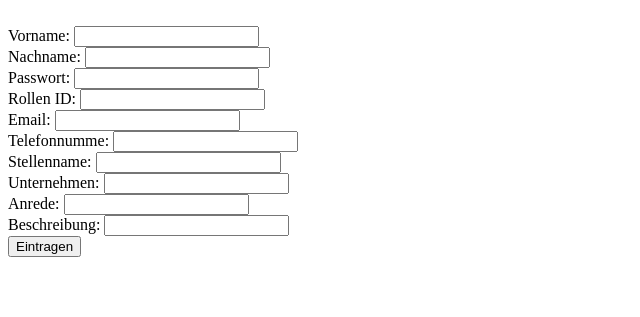
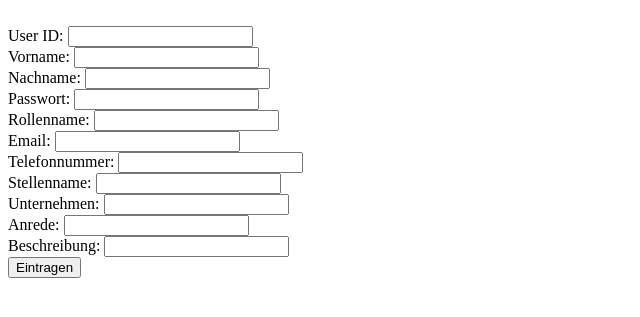
Before and after one commit to sigmassimo/fab_mobil, a PHP site: page /insertnewuserform.html in a window 1280 px wide. Shown: the top 317 px of the page, without its empty margins (0-640 px from the left). Run offline with PHP 8.4, Linux system fonts and the light colour scheme.

Commit message:
changed Rollen.php + insertnewuser.php

```diff
--- a/Docker/htdocs/insertnewuser.php
+++ b/Docker/htdocs/insertnewuser.php
@@ -41,7 +41,7 @@ if ($rollen_id == NULL){
 
 
 //ander Daten übernehmen
-$user_id = $_POST['user_id'];
+// $user_id = $_POST['user_id'];       weglassen, zum Autoausfüllen
 $firstname = $_POST['firstname'];
 $lastname = $_POST['lastname'];
 $passwort = $_POST['passwort'];
@@ -56,8 +56,8 @@ $beschreibung = $_POST['beschreibung'];
 
 
 
-$sql = "INSERT INTO Nutzerdaten (user_id, firstname, lastname, passwort, rolle_id, email, tel_number, stellenname, unternehmen, anrede, beschreibung)
-VALUES ($user_id, $firstname, $lastname, $passwort, $rollen_id, $email, $tel_number, $stellenname, $unternehmen, $anrede, $beschreibung)";
+$sql = "INSERT INTO Nutzerdaten (firstname, lastname, passwort, /*rollen_id,*/ email, tel_number, stellenname, unternehmen, anrede, beschreibung)
+VALUES ('$firstname', '$lastname', '$passwort', /*'$rollen_id',*/ '$email', '$tel_number', '$stellenname', '$unternehmen', '$anrede', '$beschreibung')";
 
 if ($conn->query($sql) === TRUE) {
   echo "New record created successfully";
--- a/Docker/htdocs/insertnewuserform.html
+++ b/Docker/htdocs/insertnewuserform.html
@@ -7,13 +7,14 @@
 </head>
 <body>
     <form id="formular" action="/api/insertnewuser.php" method="post"><br>
+    User ID: <input type="integer" name="user_id"><br>
     Vorname: <input type="text" name="firstname"><br>
     Nachname: <input type="text" name="lastname"><br>
     Passwort: <input type="text" name="passwort"><br>
     <!-- rolle wird gesondert behandelt -->
-    Rollen ID: <input type="text" name="rolle"><br>
+    Rollenname: <input type="text" name="rolle"><br>
     Email: <input type="text" name="email"><br>
-    Telefonnumme: <input type="text" name="tel_number"><br>
+    Telefonnummer: <input type="integer" name="tel_number"><br>
     Stellenname: <input type="text" name="stellenname"><br>
     Unternehmen: <input type="text" name="unternehmen"><br>
     Anrede: <input type="text" name="anrede"><br>
--- a/Docker/htdocs/php_ausgabe/Rollen.php
+++ b/Docker/htdocs/php_ausgabe/Rollen.php
@@ -32,7 +32,7 @@ if ($result->num_rows > 0) {
   echo "0 results";
 }
 $conn->close();
-}
+
 
 $conn->close();
 
```
